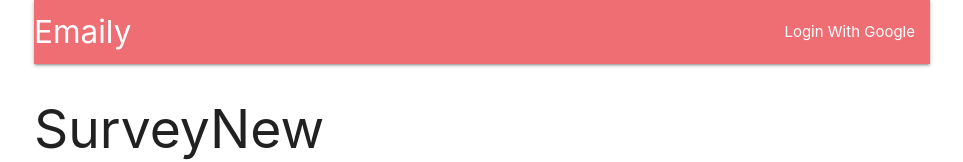
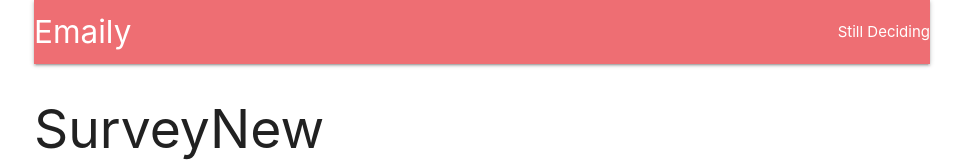
Before and after one commit to rcarbal/emaily, a React (Create React App) app in the folder client/: page /surveys/new in a window 1280 px wide. Shown: the top 162 px of the page, without its empty margins (158-1121 px from the left). Built offline with nearby package versions, Linux system fonts and the light colour scheme; no server answers.

Commit message:
Accessing State In Header

```diff
--- a/client/src/components/Header.js
+++ b/client/src/components/Header.js
@@ -1,6 +1,18 @@
 import React from 'react';
+import { connect } from 'react-redux';
 
 class Header extends React.Component {
+    renderContent(){
+        switch(this.props.auth){
+            case null:
+                return 'Still Deciding';
+            case false:
+                return 'Im Loggedout';
+            default:
+                return 'Im logged IN';
+        }
+    }
+
     render() {
         return (
             <nav>
@@ -9,9 +21,7 @@
                         Emaily
                     </a>
                     <ul className="right">
-                        <li>
-                            <a>Login With Google</a>
-                        </li>
+                        {this.renderContent()}
                     </ul>
                 </div>
             </nav>
@@ -20,4 +30,8 @@
 
 }
 
-export default Header;
+function mapStatueToProps(state){
+    return { auth: state.auth }
+}
+
+export default connect(mapStatueToProps)(Header);
```
